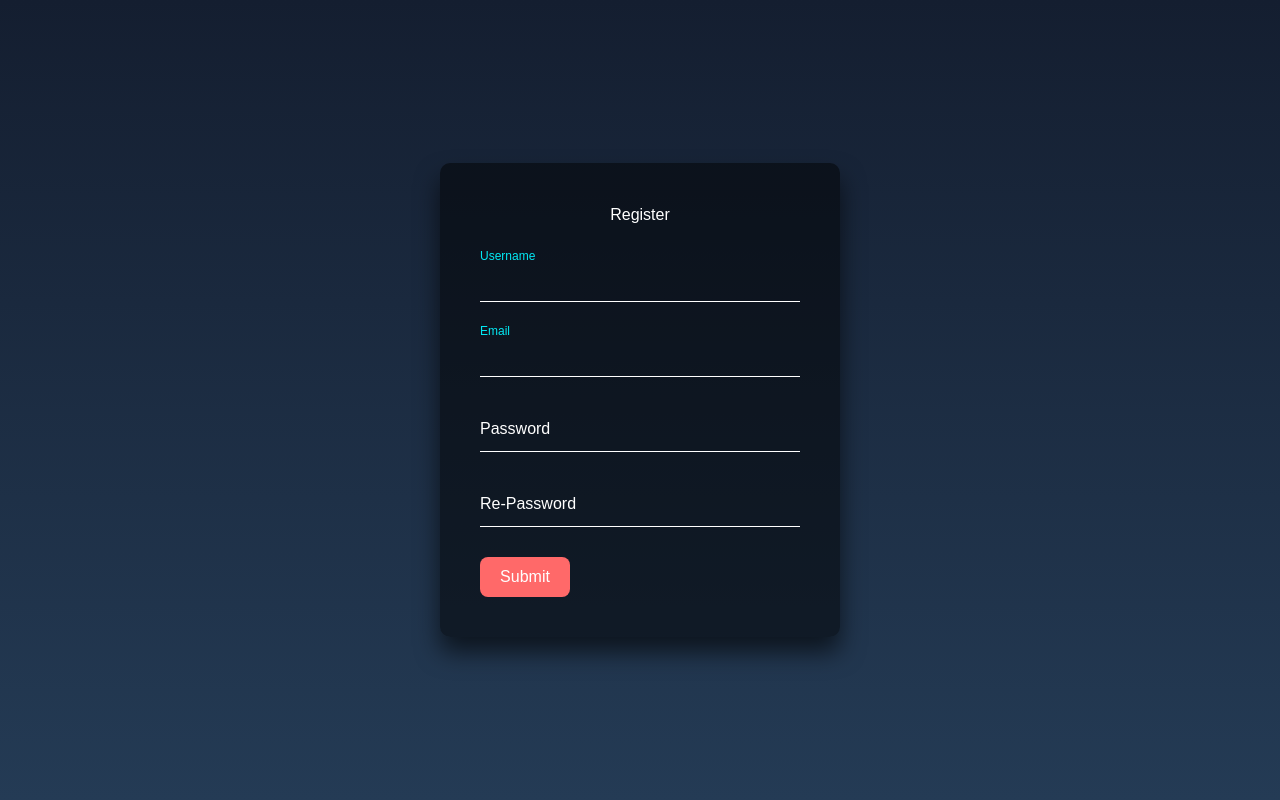
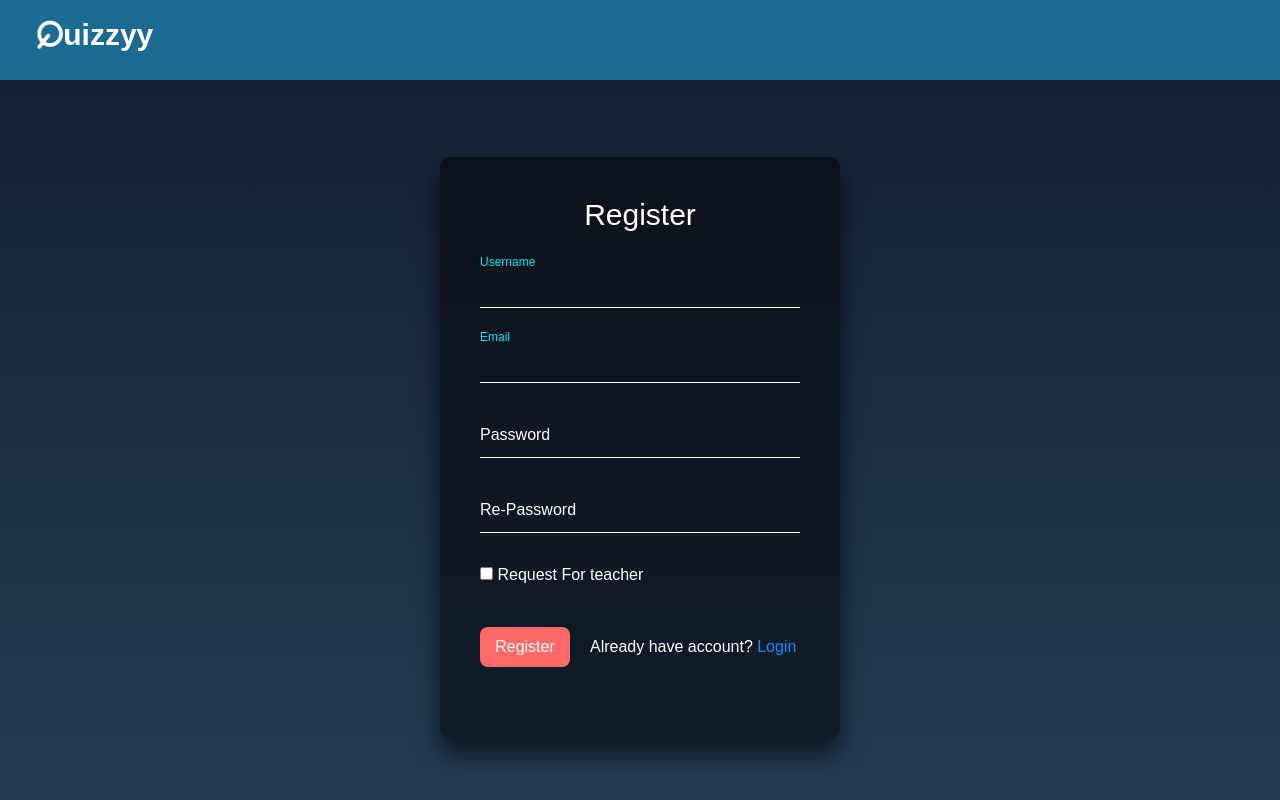
Before and after one commit to rohan0005/Quizzyy, a Django app: page /registerr/ in a window 1280 px wide. Run offline with Django 4.2, Linux system fonts and the light colour scheme; some libraries are stand-ins or nearby versions.

Commit message:
Added nav bar to register and login page. Updated in start quizz and quizz category

```diff
--- a/Quizz/Quizzyy/core/forms.py
+++ b/Quizz/Quizzyy/core/forms.py
@@ -1,5 +1,6 @@
 from django.forms import ModelForm
 from .models import *
+
 
 # FORM
 from django.contrib.auth.forms import UserCreationForm
@@ -11,7 +12,6 @@ class CreateUserForm(UserCreationForm):
     class Meta:
         model= User
         fields = ['username', 'email', 'password1', 'password2']
-
 
 class CategoryForm(ModelForm):
 
--- a/Quizz/Quizzyy/core/urls.py
+++ b/Quizz/Quizzyy/core/urls.py
@@ -10,7 +10,6 @@ urlpatterns = [
 
     path('registerr/', views.registerr, name='register'),
 
-    path('SelectedCategory/', views.SelectedCategory, name='SelectedCategory'),
 
 
     path('addQuizz/', views.addQuizz, name='addQuizz'),
--- a/Quizz/Quizzyy/core/views.py
+++ b/Quizz/Quizzyy/core/views.py
@@ -54,6 +54,7 @@ def registerr(request):
     if request.method == 'POST':
         form = CreateUserForm(request.POST)
         if form.is_valid():
+
             user = form.save()
             username = form.cleaned_data.get('username')
 
@@ -97,6 +98,8 @@ def addQuizz(request):
 
 
 
+
+
     context = {
         'form': quizzAddForm,
         'categoryForm': categoryForm,
@@ -105,13 +108,6 @@ def addQuizz(request):
 
     return render(request, 'addQuizz.html', context)
 
-
-
-
-# Showing available quizes for selected category
-
-def SelectedCategory(request):
-    return render (request, 'SelectedCategory.html')
 
 
 
--- a/Quizz/Quizzyy/static/css/register.css
+++ b/Quizz/Quizzyy/static/css/registerAndLogin.css
@@ -61,32 +61,3 @@ html {
     color: #03e9f4;
     font-size: 12px;
   }
-
-  .login-box form a {
-    position: relative;
-    display: inline-block;
-    padding: 10px 20px;
-    color: #03e9f4;
-    font-size: 16px;
-    text-decoration: none;
-    text-transform: uppercase;
-    overflow: hidden;
-    transition: .5s;
-    margin-top: 40px;
-    letter-spacing: 4px
-  }
-
-  .login-box a:hover {
-    background: #03e9f4;
-    color: #fff;
-    border-radius: 5px;
-    box-shadow: 0 0 5px #03e9f4,
-                0 0 25px #03e9f4,
-                0 0 50px #03e9f4,
-                0 0 100px #03e9f4;
-  }
-
-  .login-box a span {
-    position: absolute;
-    display: block;
-  }
--- a/Quizz/Quizzyy/templates/baseForLogo.html
+++ b/Quizz/Quizzyy/templates/baseForLogo.html
@@ -1,4 +1,18 @@
+{% load static %}
 {% include 'navLogo.html' %}
+
+<head>
+    <meta charset="UTF-8">
+    <meta name="viewport" content="width=device-width, initial-scale=1.0">
+
+    <link rel="stylesheet" href="https://maxcdn.bootstrapcdn.com/bootstrap/4.0.0/css/bootstrap.min.css">
+    <link rel="stylesheet" href="https://cdnjs.cloudflare.com/ajax/libs/font-awesome/6.4.0/css/all.min.css">
+    <script src="https://cdn.tailwindcss.com"></script>
+    <link rel="stylesheet" href="{% static 'css/navLogo.css' %}">
+    <link rel="stylesheet" href="{% static 'css/registerAndLogin.css' %}">
+
+    <title>{% block title %}{% endblock %}</title>
+</head>
 
 {% block content %}
 
--- a/Quizz/Quizzyy/templates/navLogo.html
+++ b/Quizz/Quizzyy/templates/navLogo.html
@@ -1,17 +1,6 @@
 {% load static %}
 <!DOCTYPE html>
-<html lang="en">
-<head>
-    <meta charset="UTF-8">
-    <meta name="viewport" content="width=device-width, initial-scale=1.0">
 
-    <link rel="stylesheet" href="https://maxcdn.bootstrapcdn.com/bootstrap/4.0.0/css/bootstrap.min.css">
-    <link rel="stylesheet" href="https://cdnjs.cloudflare.com/ajax/libs/font-awesome/6.4.0/css/all.min.css">
-    <script src="https://cdn.tailwindcss.com"></script>
-    <link rel="stylesheet" href="{% static 'css/navLogo.css' %}">
-
-    <title>Document</title>
-</head>
 <body>
 
 <div class="h-[80px] bg-[#1B6B93] mx-auto p-[17px] wd-[1200px]">
--- a/Quizz/Quizzyy/templates/register.html
+++ b/Quizz/Quizzyy/templates/register.html
@@ -1,22 +1,11 @@
-<!DOCTYPE html>
-<html lang="en">
-<head>
-    <meta charset="UTF-8">
-    <meta name="viewport" content="width=device-width, initial-scale=1.0">
-    <link rel="stylesheet" href="../static/css/register.css">
-    <link rel="stylesheet" href="https://cdnjs.cloudflare.com/ajax/libs/font-awesome/6.4.0/css/all.min.css">
-
-
-    <title>Document</title>
-</head>
-<body>
-
-
+{% extends 'baseForLogo.html' %}
+{% block title %}Quizzyy-Register{% endblock %}
+{% block content %}
 <!--REGISTERRRR-->
 
 
-<div class="login-box">
-    <h2>Register</h2>
+<div class="login-box mt-5">
+    <h2 class="text-3xl">Register</h2>
     <form action="" method="post">
         {% csrf_token %}
       <div class="user-box">
@@ -38,11 +27,73 @@
         {{form.password2}}
         <label>Re-Password</label>
       </div>
-      <input class="w-[90px] h-[40px] text-[16px] rounded-lg bg-[#FF6969] text-[#ffffff] hover:bg-[#DF2E38] hover:text-[#ffffff]" type="submit" name="SUBMIT">
+
+      <input type="checkbox" id="requestForTeacher" value="Request For teacher" onClick="reqForTeacher()">
+      <label class="text-[#fff] mb-3" for="requestForTeacher"> Request For teacher</label>
+      <br>
+
+<div id="imageUpload" style="display:none">
+<label class="block mb-2 text-sm font-medium text-gray-900 dark:text-white" for="imageUpload">Send us a proof</label>
+<input  class="block w-full text-sm text-gray-900 border border-gray-300 rounded-lg cursor-pointer bg-gray-50 dark:text-gray-400 focus:outline-none dark:bg-gray-700 dark:border-gray-600 dark:placeholder-gray-400"
+ type="file" multiple>
+</div>
+
+<br>
+
+
+      <div class="flex gap-5">
+      <input class="w-[90px] h-[40px] text-[16px] rounded-lg bg-[#FF6969] text-[#ffffff] hover:bg-[#DF2E38] hover:text-[#ffffff]" type="submit" value="Register">
+        <p class="text-[#fff] mt-2">Already have account? <a class="text-[#068FFF] hover:text-[#6528F7] hover:no-underline " href="{% url 'login' %}">Login</a></p>
+    </div>
+
+
+
+
     </form>
-    {{form.errors}}
+    <div class="mt-4">
+
+        {% if form.errors %}
+
+
+          {% if form.errors.username %}
+
+          <p class="text-[#ED2B2A] text-[16px] mb-[-20px]">A user with that username already exists.</p>
+
+          {% else %}
+
+                <p class="text-[#ED2B2A]  text-[16px] mb-[-20px]">Password fields didn't match.</p>
+
+          {% endif %}
+
+
+
+        {% endif %}
+
+    </div>
   </div>
 
-<script src="https://cdn.tailwindcss.com"></script>
+  <script>
+
+    function reqForTeacher() {
+
+          var checkbox = document.getElementById("requestForTeacher");
+          var imageUpload = document.getElementById("imageUpload");
+
+
+          if (checkbox.checked == true){
+            imageUpload.style.display = "block";
+          }
+
+          else {
+            imageUpload.style.display = "none";
+          }
+
+    }
+
+
+  </script>
+
 </body>
 </html>
+
+{% endblock %}
--- a/Quizz/Quizzyy/templates/startQuizz.html
+++ b/Quizz/Quizzyy/templates/startQuizz.html
@@ -1,6 +1,6 @@
 
 {% extends 'baseForLogo.html' %}
-
+{% block title %}Quizzyy-StartQuizz{% endblock %}
 {% block content %}
 
     <div class="container     w-[773px] mt-sm-5 my-1">
```
Also changed, not shown: Quizz/Quizzyy/templates/login.html (+15 -12 lines), Quizz/Quizzyy/templates/quizzCategories.html (+4 -4 lines), Quizz/Quizzyy/db.sqlite3.
